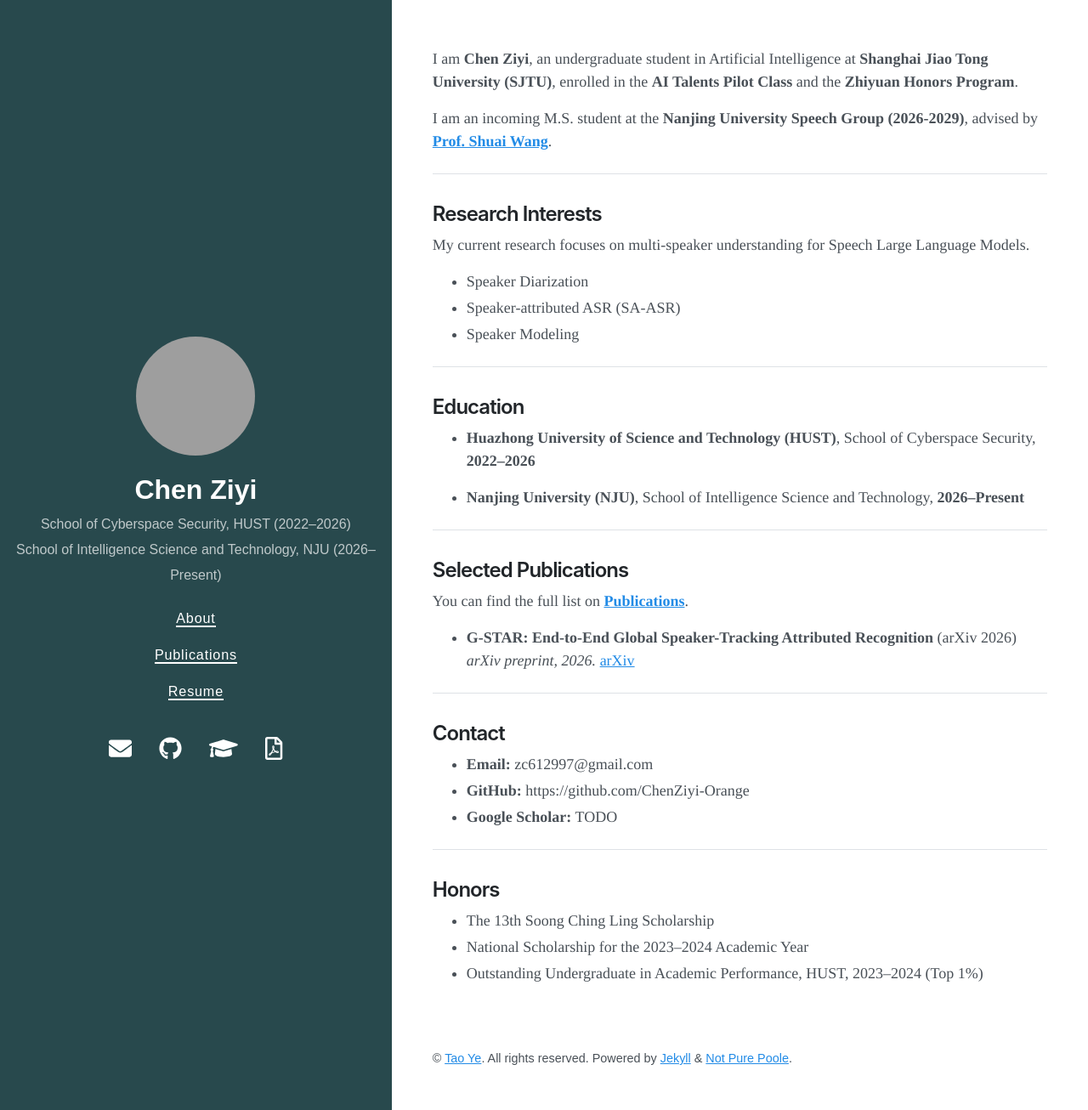
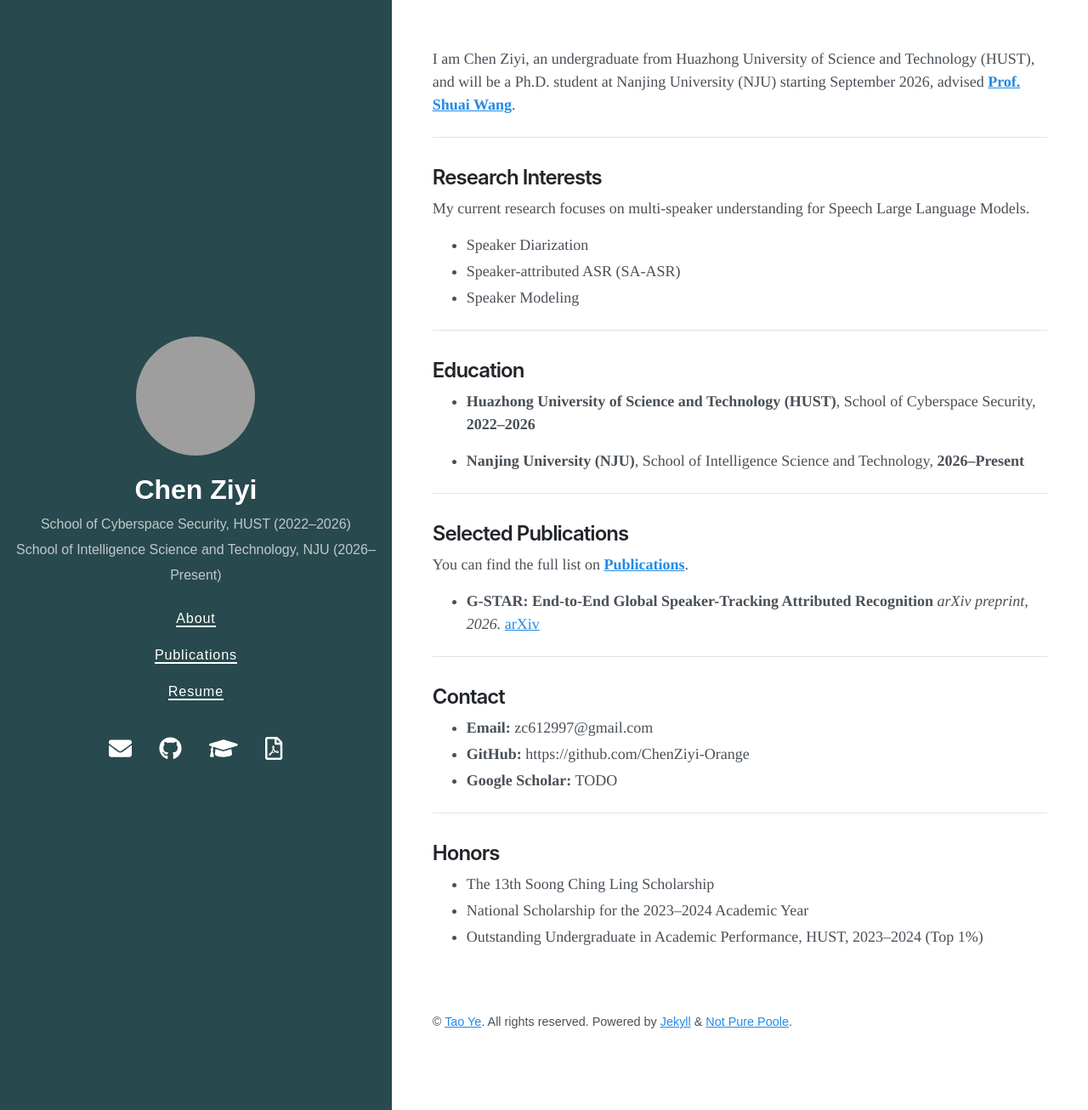
Before and after one commit to ChenZiyi-Orange/czy.github.io, a Jekyll site: the page built from index.md, in a window 1280 px wide and 1306 px high. Shown: the whole window at 85% size. Built offline with Jekyll 4.4.1, drawn with Linux system fonts in a browser that asks for light colours; nearby versions of some CDN libraries; grey boxes are pictures that could not be loaded.

Commit message:
Revise personal introduction and education details
Updated personal information and academic affiliations.

```diff
--- a/index.md
+++ b/index.md
@@ -5,9 +5,7 @@ permalink: /
 lang: en
 ---
 
-I am **Chen Ziyi**, an undergraduate student in Artificial Intelligence at **Shanghai Jiao Tong University (SJTU)**, enrolled in the **AI Talents Pilot Class** and the **Zhiyuan Honors Program**.
-
-I am an incoming M.S. student at the **Nanjing University Speech Group (2026-2029)**, advised by **[Prof. Shuai Wang](https://shuaiwang-nju.github.io/)**.
+I am Chen Ziyi, an undergraduate from Huazhong University of Science and Technology (HUST), and will be a Ph.D. student at Nanjing University (NJU) starting September 2026, advised **[Prof. Shuai Wang](https://shuaiwang-nju.github.io/)**.
 
 ---
 
@@ -32,7 +30,7 @@ My current research focuses on multi-speaker understanding for Speech Large Lang
 
 You can find the full list on **[Publications](/publications/)**.
 
-- **G-STAR: End-to-End Global Speaker-Tracking Attributed Recognition** (arXiv 2026)
+- **G-STAR: End-to-End Global Speaker-Tracking Attributed Recognition**
   *arXiv preprint, 2026.* [arXiv](https://arxiv.org/pdf/2603.10468)
 
 ---
```
